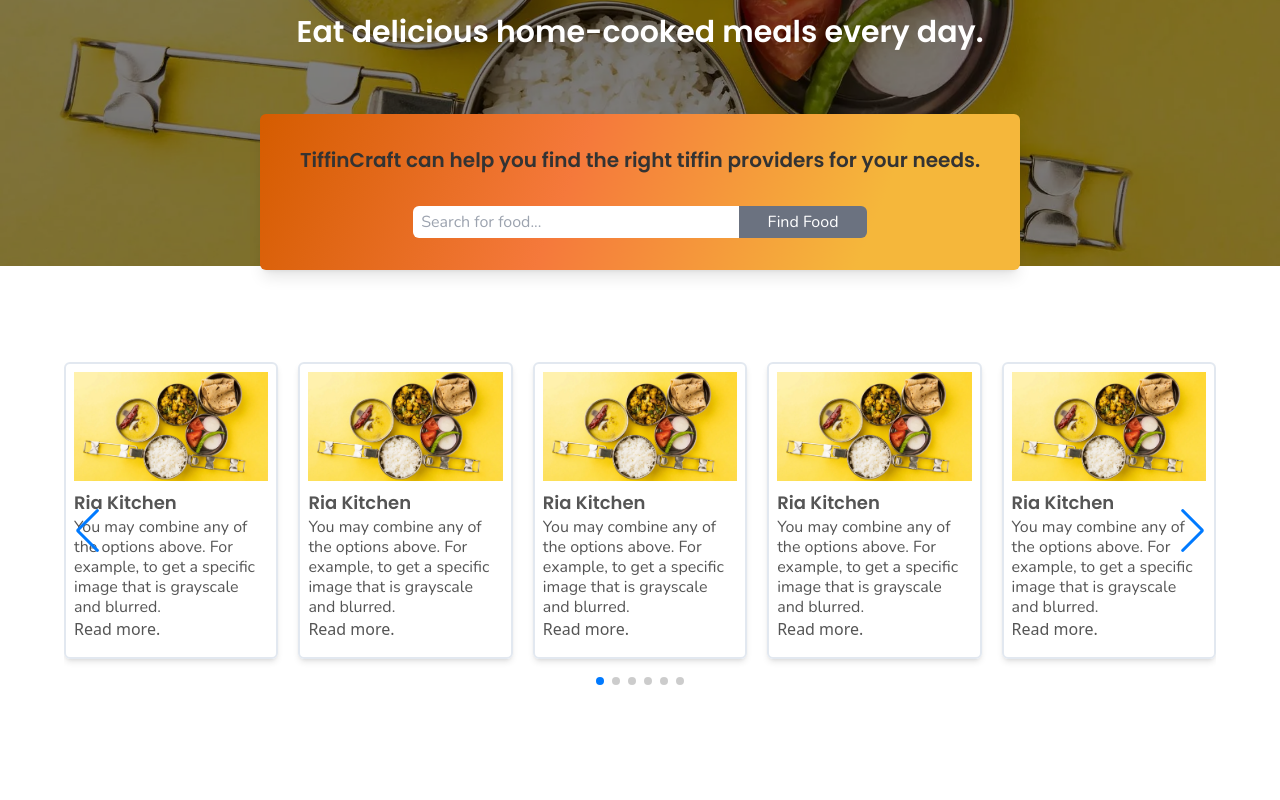
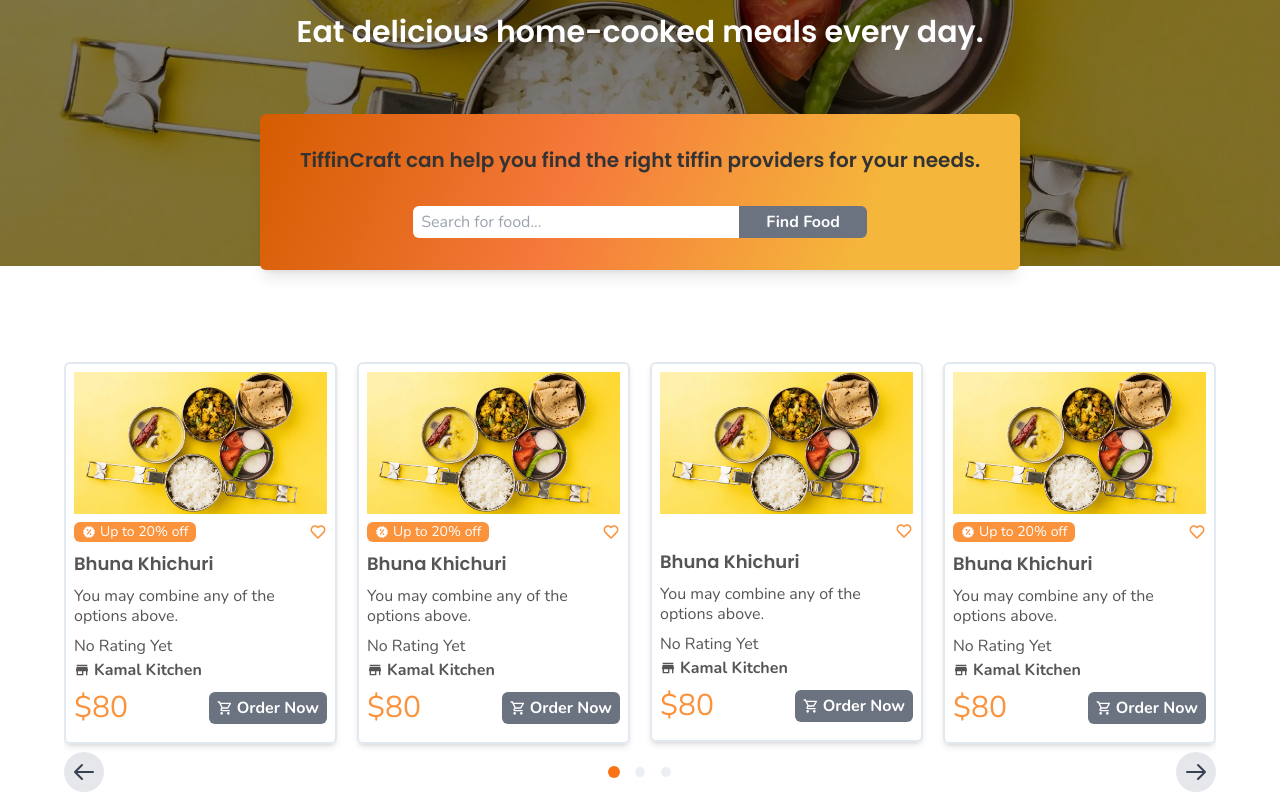
Before and after one commit to RakibDevHub/TiffinCraft, a React (Create React App) app in the folder client/: page / in a window 1280 px wide. Shown: the part 434-1234 px from the top of the page. Before the commit the page ends 1133 px from the top, so only its background shows below. Built offline with nearby package versions, Linux system fonts and the light colour scheme.

Commit message:
updated the demo slider

```diff
--- a/client/src/components/Slider.jsx
+++ b/client/src/components/Slider.jsx
@@ -1,121 +1,170 @@
-import React from "react";
-
+import React, { useRef } from "react";
 import { Swiper, SwiperSlide } from "swiper/react";
 import { Navigation, Pagination } from "swiper/modules";
 import "swiper/swiper-bundle.css";
 
+import { BiSolidOffer, BiHeart } from "react-icons/bi";
+import { MdStore, MdOutlineLocalGroceryStore } from "react-icons/md";
+import { HiOutlineArrowLeft, HiOutlineArrowRight } from "react-icons/hi";
+
 import imge from "../images/hero.jpeg";
-import { Link } from "react-router-dom";
 
 export const Slider = () => {
+  const prevRef = useRef(null);
+  const nextRef = useRef(null);
+
   return (
-    <div className="mt-24 px-16">
+    <div className="mt-24 px-16 relative">
       <Swiper
         slidesPerView={1}
         spaceBetween={20}
         pagination={{
           clickable: true,
+          el: ".custom-pagination", // Use custom pagination class
         }}
-        navigation={true}
+        navigation={{
+          prevEl: prevRef.current,
+          nextEl: nextRef.current,
+        }}
+        onBeforeInit={(swiper) => {
+          swiper.params.navigation.prevEl = prevRef.current;
+          swiper.params.navigation.nextEl = nextRef.current;
+        }}
         rewind={true}
         modules={[Pagination, Navigation]}
-        className="pb-10"
+        className="mySwiper pb-14"
         breakpoints={{
           640: {
             slidesPerView: 1,
           },
-          786: {
+          768: {
             slidesPerView: 2,
           },
           1024: {
-            slidesPerView: 4,
+            slidesPerView: 3,
           },
           1280: {
-            slidesPerView: 5,
+            slidesPerView: 4,
           },
         }}
       >
-        {sliderData.map((data, index) => (
+        {itemSlider.map((item, index) => (
           <SwiperSlide
-            className=" border-2 border-[#e2e8f0] p-2 shadow-md rounded-md"
+            className="border-2 border-[#e2e8f0] p-2 shadow-md rounded-md font-body"
             key={index}
           >
-            {/* <div className=""> */}
-            <img src={data.img} alt={data.name} className="" />
-            {/* </div> */}
-            <div className="py-2">
-              <h4 className="font-heading font-bold text-lg">{data.name}</h4>
-              <p className="font-body leading-tight">{data.content}</p>
-              <Link to="/" className="">
-                Read more.
-              </Link>
+            <img src={item.itemImage} alt={item.itemName} className="" />
+            <div className="py-2 flex flex-col">
+              <div className="flex flex-row justify-between items-center mb-2">
+                <span className="flex flex-row items-center gap-1 bg-orange-400 text-white px-2 rounded-md text-sm">
+                  {item.itemOffer ? (
+                    <>
+                      <BiSolidOffer /> Up to {item.itemOffer}% off
+                    </>
+                  ) : (
+                    <></>
+                  )}
+                </span>
+
+                <BiHeart className="text-orange-400 text-lg" />
+              </div>
+              <h4 className="font-heading font-bold text-lg">
+                {item.itemName}
+              </h4>
+              <p className="font-body leading-tight py-2">{item.itemDetails}</p>
+              <span>{item.itemRating}</span>
+              <span className="flex flex-row items-center gap-1 font-bold text-base">
+                <MdStore /> {item.itemVendor}
+              </span>
+              <div className="flex flex-row justify-between items-center mt-2">
+                <span className="text-3xl text-orange-400">
+                  ${item.itemPrice}
+                </span>
+                <button className="flex flex-row items-center justify-center gap-1 font-bold bg-[#6B7280] text-white py-1 px-2 rounded-md hover:bg-[#555]">
+                  <MdOutlineLocalGroceryStore /> Order Now
+                </button>
+              </div>
             </div>
           </SwiperSlide>
         ))}
       </Swiper>
+
+      {/* Custom Navigation and Pagination Controls */}
+      <div className="flex justify-center items-center mt-4 absolute bottom-2 left-0 right-0 z-50 px-16 space-x-4">
+        <button
+          ref={prevRef}
+          className="bg-gray-200 p-2 rounded-full hover:bg-gray-300"
+        >
+          <HiOutlineArrowLeft className="text-2xl text-gray-700" />
+        </button>
+
+        {/* Custom Pagination Dots */}
+        <div className="custom-pagination flex justify-center gap-2"></div>
+
+        <button
+          ref={nextRef}
+          className="bg-gray-200 p-2 rounded-full hover:bg-gray-300"
+        >
+          <HiOutlineArrowRight className="text-2xl text-gray-700" />
+        </button>
+      </div>
     </div>
   );
 };
 
-const sliderData = [
+const itemSlider = [
   {
-    name: `Ria Kitchen`,
-    img: imge,
-    content: `You may combine any of the options above.
-              For example, to get a specific image that is grayscale and blurred.`,
+    itemImage: imge,
+    itemName: "Bhuna Khichuri",
+    itemDetails: "You may combine any of the options above.",
+    itemPrice: "80",
+    itemOffer: "20",
+    itemRating: "No Rating Yet",
+    itemVendor: "Kamal Kitchen",
   },
   {
-    name: `Ria Kitchen`,
-    img: imge,
-    content: `You may combine any of the options above.
-              For example, to get a specific image that is grayscale and blurred.`,
+    itemImage: imge,
+    itemName: "Bhuna Khichuri",
+    itemDetails: "You may combine any of the options above.",
+    itemPrice: "80",
+    itemOffer: "20",
+    itemRating: "No Rating Yet",
+    itemVendor: "Kamal Kitchen",
   },
   {
-    name: `Ria Kitchen`,
-    img: imge,
-    content: `You may combine any of the options above.
-              For example, to get a specific image that is grayscale and blurred.`,
+    itemImage: imge,
+    itemName: "Bhuna Khichuri",
+    itemDetails: "You may combine any of the options above.",
+    itemPrice: "80",
+    itemOffer: "",
+    itemRating: "No Rating Yet",
+    itemVendor: "Kamal Kitchen",
   },
   {
-    name: `Ria Kitchen`,
-    img: imge,
-    content: `You may combine any of the options above.
-              For example, to get a specific image that is grayscale and blurred.`,
+    itemImage: imge,
+    itemName: "Bhuna Khichuri",
+    itemDetails: "You may combine any of the options above.",
+    itemPrice: "80",
+    itemOffer: "20",
+    itemRating: "No Rating Yet",
+    itemVendor: "Kamal Kitchen",
   },
   {
-    name: `Ria Kitchen`,
-    img: imge,
-    content: `You may combine any of the options above.
-              For example, to get a specific image that is grayscale and blurred.`,
+    itemImage: imge,
+    itemName: "Bhuna Khichuri",
+    itemDetails: "You may combine any of the options above.",
+    itemPrice: "80",
+    itemOffer: "20",
+    itemRating: "No Rating Yet",
+    itemVendor: "Kamal Kitchen",
   },
   {
-    name: `Ria Kitchen`,
-    img: imge,
-    content: `You may combine any of the options above.
-              For example, to get a specific image that is grayscale and blurred.`,
-  },
-  {
-    name: `Ria Kitchen`,
-    img: imge,
-    content: `You may combine any of the options above.
-              For example, to get a specific image that is grayscale and blurred.`,
-  },
-  {
-    name: `Ria Kitchen`,
-    img: imge,
-    content: `You may combine any of the options above.
-              For example, to get a specific image that is grayscale and blurred.`,
-  },
-  {
-    name: `Ria Kitchen`,
-    img: imge,
-    content: `You may combine any of the options above.
-              For example, to get a specific image that is grayscale and blurred.`,
-  },
-  {
-    name: `Ria Kitchen`,
-    img: imge,
-    content: `You may combine any of the options above.
-              For example, to get a specific image that is grayscale and blurred.`,
+    itemImage: imge,
+    itemName: "Bhuna Khichuri",
+    itemDetails: "You may combine any of the options above.",
+    itemPrice: "80",
+    itemOffer: "20",
+    itemRating: "No Rating Yet",
+    itemVendor: "Kamal Kitchen",
   },
 ];
--- a/client/src/index.css
+++ b/client/src/index.css
@@ -5,7 +5,22 @@
 body {
   margin: 0;
   padding: 0;
-  /* overflow: hidden; */
   color: #555;
   scroll-behavior: smooth;
 }
+
+/* Swiper Custom Pagination Styles */
+.custom-pagination .swiper-pagination-bullet {
+  background-color: #e2e8f0; /* Light gray default */
+  opacity: 0.7;
+  width: 10px;
+  height: 10px;
+  margin: 0 4px;
+  transition: background-color 0.3s, transform 0.3s;
+}
+
+.custom-pagination .swiper-pagination-bullet-active {
+  background-color: #f97316; /* Orange-400 */
+  opacity: 1;
+  transform: scale(1.2); /* Slightly larger active dot */
+}
--- a/client/src/pages/Home.jsx
+++ b/client/src/pages/Home.jsx
@@ -55,11 +55,11 @@
                 <input
                   type="text"
                   placeholder="Search for food..."
-                  className="rounded-s-md py-1 px-2 w-full text-[#555] font-medium focus:outline-none"
+                  className="rounded-s-md py-1 px-2 w-full text-[#555] font-body font-medium focus:outline-none"
                 />
                 <button
                   className="
-                  bg-gray-500 text-white font-medium rounded-e-md py-1 px-6 w-[160px]
+                  bg-gray-500 text-white font-bold font-body rounded-e-md py-1 px-6 w-[160px]
                   hover:bg-gray-600 transition duration-300
                 "
                 >
```
